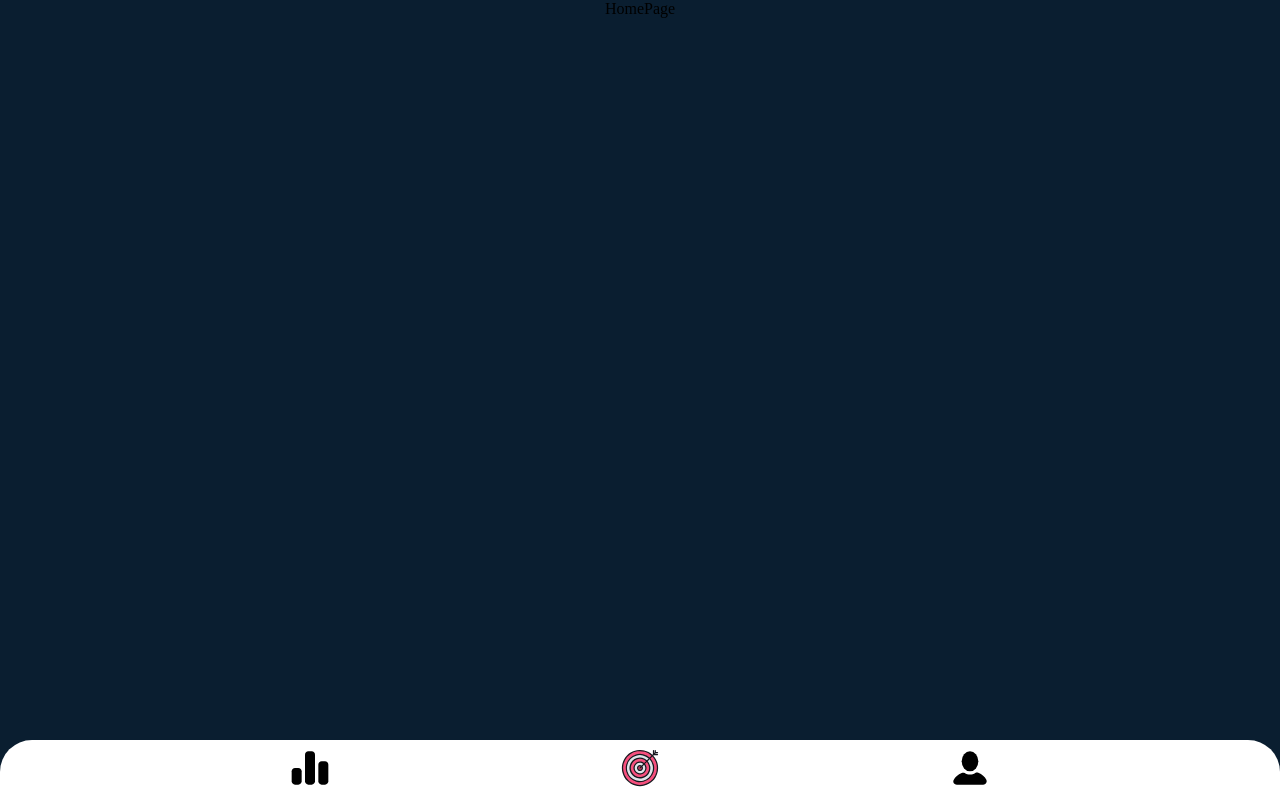
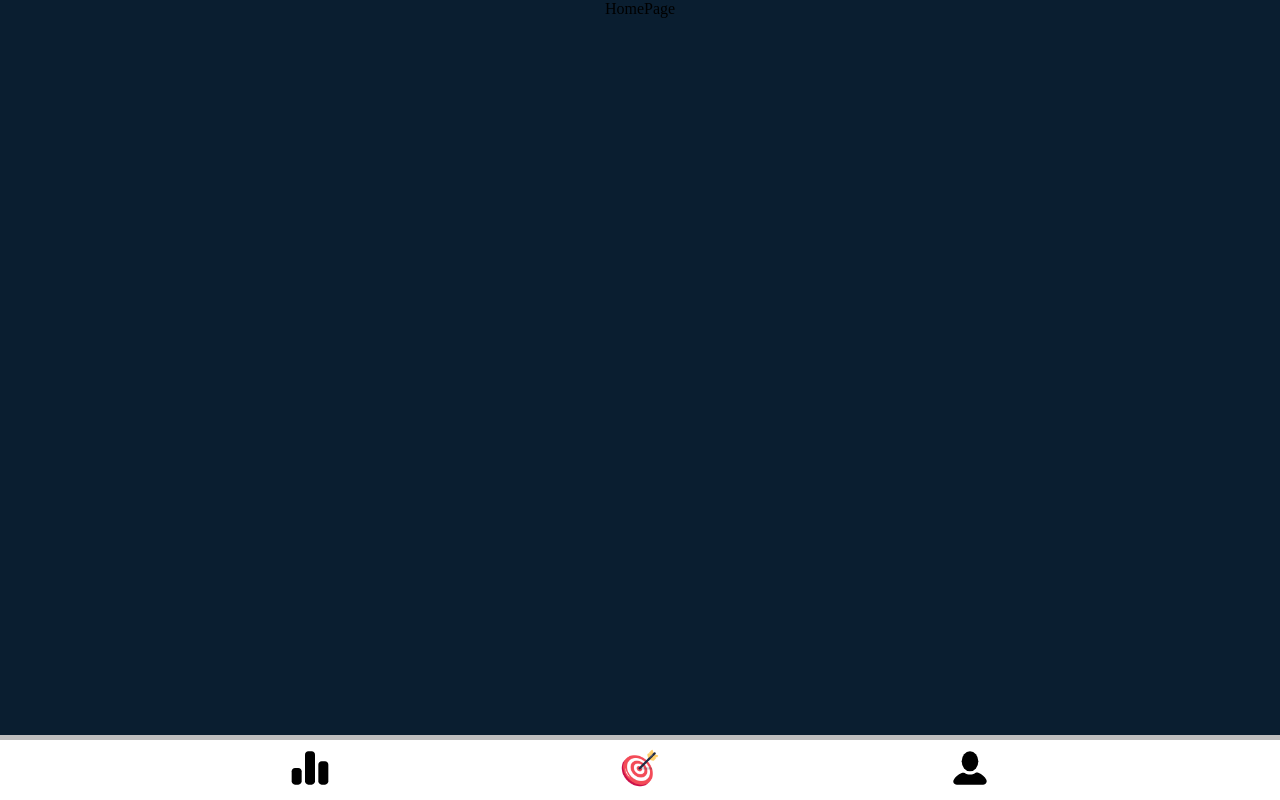
Before and after one commit to Kant109/ApsiDart, a Vue app in the folder apsidart-front/: page / in a window 1280 px wide. Built offline with nearby package versions, Linux system fonts and the light colour scheme; a web font is replaced by a local one.

Commit message:
Change navbar

```diff
--- a/apsidart-front/src/components/NavigationBar.vue
+++ b/apsidart-front/src/components/NavigationBar.vue
@@ -1,7 +1,7 @@
 <template>
     <div class="nav-bar">
         <div class="stats" @click.prevent="goToStats"><img src="../assets/images/stats.svg" alt="stats"></div>
-        <div class="game" @click.prevent="goToGame"><img src="../assets/images/target.svg" alt="target"></div>
+        <div class="game" @click.prevent="goToGame"><img src="../assets/images/target.png" alt="target"></div>
         <div class="profile" @click.prevent="goToProfile"><img src="../assets/images/profile.svg" alt="profile"></div>
     </div>
 </template>
@@ -30,16 +30,18 @@ const goToProfile = () => {
     display: flex;
     justify-content: space-evenly;
     background-color: white;
-    border-radius: 2rem 2rem 0 0;
-    padding: .5rem 0;
+    padding: 13px 0 .5rem 0;
     position: fixed;
     bottom: 0;
     width: 100vw;
+    --tw-shadow: inset 0 5px 0 0 rgba(0, 0, 0, .25);
+    --tw-shadow-colored: inset 0 -5px 0 0 var(--tw-shadow-color);
+    box-shadow: var(--tw-ring-offset-shadow, 0 0 rgba(0, 0, 0, 0)), var(--tw-ring-shadow, 0 0 rgba(0, 0, 0, 0)), var(--tw-shadow);
 
     .stats, .game, .profile {
         img {
-            min-width: 2.5rem;
-            min-height: 2.5rem;
+            width: 2.5rem;
+            height: 2.5rem;
         }
     }
 }
```
Also changed, not shown: apsidart-front/src/assets/images/target.png (added), apsidart-front/src/assets/images/target.svg (deleted).
